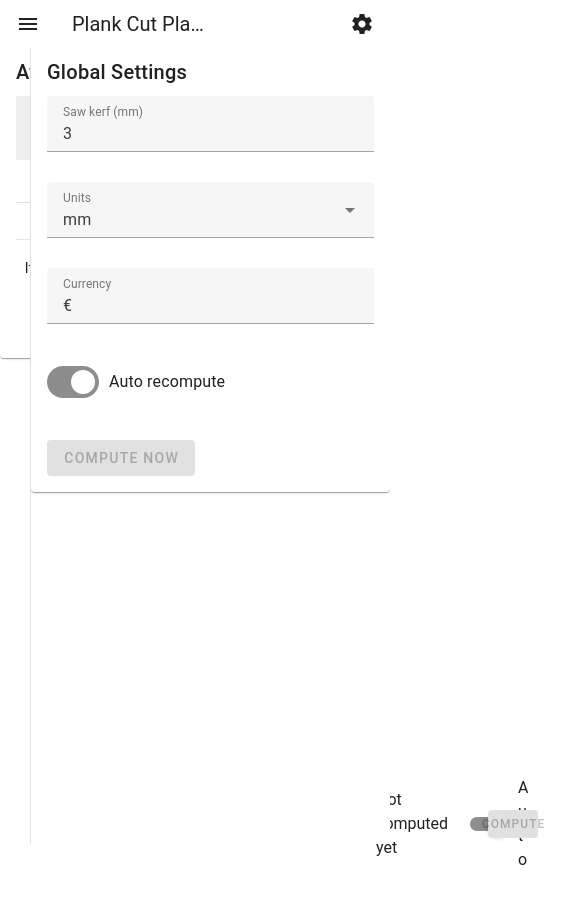
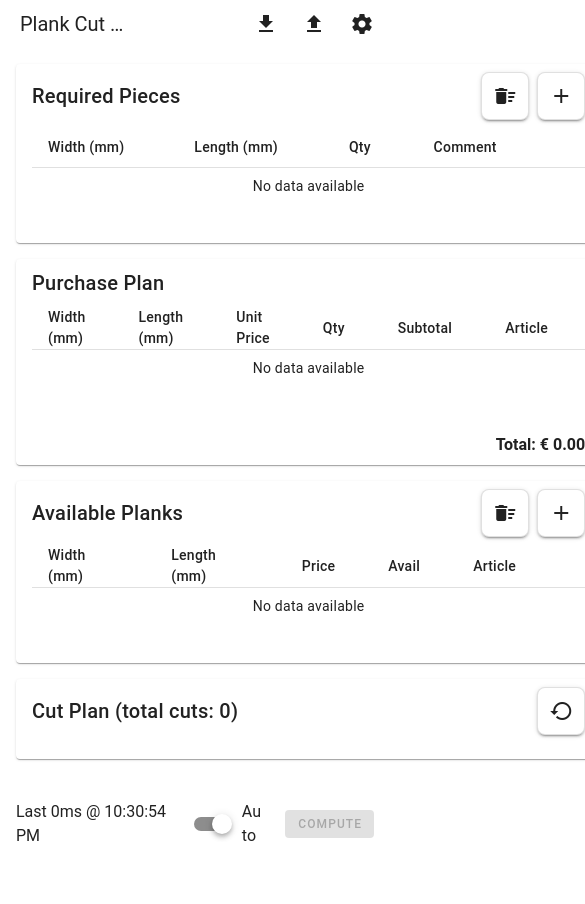
Before and after one commit to vschroeter/plank-cut-planner, a Vue app: page / in a window 390 px wide. Shown: the top 904 px of the page, 585 px wide, since content can reach past the window. After the commit the page ends 844 px from the top, so only its background shows below. Built offline with nearby package versions, Linux system fonts and the light colour scheme; a small style sheet from the web is missing.

Commit message:
Enhanced UI components with improved layouts and added functionality for clearing all items in Available Planks and Required Pieces tables. Implemented import/export features for planner data and refined the overall structure for better responsiveness.

```diff
--- a/src/components/AvailablePlanksTable.vue
+++ b/src/components/AvailablePlanksTable.vue
@@ -1,31 +1,33 @@
 <template>
-  <v-card>
-    <v-card-title>Available Planks</v-card-title>
+  <v-card class="fill-card">
+    <v-card-title class="d-flex align-center">
+      <span>Available Planks</span>
+      <v-spacer />
+      <v-btn
+        border
+        class="mx-2"
+        icon="mdi-delete-sweep"
+        rounded="lg"
+        :title="'Clear All Planks'"
+        @click="confirmClear = true"
+      />
+      <v-btn
+        border
+        icon="mdi-plus"
+        rounded="lg"
+        :title="'Add Plank'"
+        @click="add"
+      />
+    </v-card-title>
     <v-card-text>
       <v-data-table
         density="compact"
         :headers="headers"
+        hide-default-footer
         item-key="key"
         :items="rows"
+        :items-per-page="-1"
       >
-        <template #top>
-          <v-toolbar flat>
-            <v-toolbar-title>
-              <v-icon color="medium-emphasis" icon="mdi-wood-plank" size="x-small" start />
-              Available planks
-            </v-toolbar-title>
-            <v-spacer />
-            <v-btn
-              border
-              class="me-2"
-              prepend-icon="mdi-plus"
-              rounded="lg"
-              text="Add Plank"
-              @click="add"
-            />
-          </v-toolbar>
-        </template>
-
         <template #item.actions="{ item }">
           <div class="d-flex ga-2 justify-end">
             <v-icon color="medium-emphasis" icon="mdi-pencil" size="small" @click="edit(item)" />
@@ -92,6 +94,16 @@
       </v-card-actions>
     </v-card>
   </v-dialog>
+
+  <v-dialog v-model="confirmClear" max-width="520">
+    <v-card subtitle="This action cannot be undone." title="Clear all available planks?">
+      <v-card-actions class="bg-surface-light">
+        <v-btn text="Cancel" variant="plain" @click="confirmClear = false" />
+        <v-spacer />
+        <v-btn color="error" text="Delete All" @click="doClearAll" />
+      </v-card-actions>
+    </v-card>
+  </v-dialog>
 </template>
 
 <script lang="ts" setup>
@@ -104,11 +116,11 @@
   const ui = useUiStore()
 
   const headers = [
-    { title: 'Article', key: 'articleNr' },
     { title: 'Width (mm)', key: 'widthMm' },
     { title: 'Length (mm)', key: 'lengthMm' },
     { title: 'Price', key: 'pricePerPiece' },
     { title: 'Avail', key: 'availablePieces' },
+    { title: 'Article', key: 'articleNr' },
     { title: '', key: 'actions', sortable: false },
   ]
 
@@ -122,6 +134,7 @@
   const dialog = ref(false)
   const isEditing = ref(false)
   const editIndex = ref<number | null>(null)
+  const confirmClear = ref(false)
 
   const form = reactive({
     widthMm: 100 as number,
@@ -196,4 +209,21 @@
   function removeByIndex (index: number): void {
     store.removePlank(index)
   }
+
+  function doClearAll (): void {
+    store.clearAvailablePlanks()
+    confirmClear.value = false
+  }
 </script>
+
+<style scoped>
+.fill-card {
+  height: 100%;
+  display: flex;
+  flex-direction: column;
+}
+.fill-card :deep(.v-card-text) {
+  flex: 1;
+  overflow: auto;
+}
+</style>
--- a/src/components/CutPlanView.vue
+++ b/src/components/CutPlanView.vue
@@ -1,11 +1,21 @@
 <template>
   <v-card>
-    <v-card-title>Cut Plan (total cuts: {{ store.totalCuts }})</v-card-title>
+    <v-card-title class="d-flex align-center">
+      <span>Cut Plan (total cuts: {{ store.totalCuts }})</span>
+      <v-spacer />
+      <v-btn
+        border
+        icon="mdi-restore"
+        rounded="lg"
+        :title="'Reset marked pieces'"
+        @click="store.resetAllDone()"
+      />
+    </v-card-title>
     <v-card-text ref="refCardContent">
 
       <v-row v-for="plank, idx in planks" :key="idx">
         <v-col>
-          <PlankVisualization :max-plank-length="maxPlankLength" :plank="plank" :width-reference="widthReference" />
+          <PlankVisualization :max-plank-length="maxPlankLength" :plank="plank" :plank-idx="idx" :width-reference="widthReference" />
         </v-col>
       </v-row>
 
--- a/src/components/PlankVisualization.vue
+++ b/src/components/PlankVisualization.vue
@@ -1,31 +1,70 @@
 <template>
-  <div>
+  <div class="plank-wrapper">
     <!-- Plank div with width and height based on the scale -->
     <div class="plank-background" :style="{ width: `${props.plank.lengthMm * scale}px`, height: `${props.plank.widthMm * scale + 2}px` }">
 
       <!-- Child divs absolutely positioned at same vertical level -->
-      <div v-for="(piece, idx) in plank.pieces" :key="idx" class="plank-piece" :style="{ width: `${piece.lengthMm * scale}px`, height: `${piece.widthMm * scale}px`, left: `${piece.offsetMm * scale}px` }">
-        {{ piece.lengthMm }} {{ idx }}
+      <div
+        v-for="(piece, idx) in plank.pieces"
+        :key="idx"
+        class="plank-piece"
+        :class="{ done: isPieceDone(piece, idx) }"
+        role="button"
+        :style="{ width: `${piece.lengthMm * scale}px`, height: `${piece.widthMm * scale}px`, left: `${piece.offsetMm * scale}px` }"
+        tabindex="0"
+        @click="togglePiece(piece, idx)"
+        @keydown.enter.prevent="togglePiece(piece, idx)"
+        @keydown.space.prevent="togglePiece(piece, idx)"
+      >
+        <span class="piece-label">{{ piece.lengthMm }} x {{ piece.widthMm }}</span>
       </div>
 
     </div>
+
+    <!-- Axes/size markers -->
+    <div class="plank-length-label">{{ props.plank.lengthMm }}</div>
+    <div class="plank-width-label">{{ props.plank.widthMm }}</div>
   </div>
 </template>
 
 <script lang="ts" setup>
   import type { Plank } from '@/types/planner'
+  import { usePlannerStore } from '@/stores/planner'
 
   const props = defineProps<{
     plank: Plank
     maxPlankLength: number
     widthReference: number
+    plankIdx: number
   }>()
 
   const scale = computed(() => props.widthReference / props.maxPlankLength)
 
+  const store = usePlannerStore()
+
+  function pieceId (piece: any, idx: number): string {
+    const art = props.plank.availablePlank.articleNr ?? 'na'
+    return `${props.plankIdx}:${art}:${piece.widthMm}x${piece.lengthMm}:${idx}:${piece.offsetMm}`
+  }
+
+  function isPieceDone (piece: any, idx: number): boolean {
+    return !!store.donePieces[pieceId(piece, idx)]
+  }
+
+  function togglePiece (piece: any, idx: number): void {
+    const id = pieceId(piece, idx)
+    store.markPieceDone(id, !store.donePieces[id])
+  }
+
 </script>
 
 <style scoped>
+  .plank-wrapper {
+    position: relative;
+    display: inline-block;
+    padding-left: 16px;
+  }
+
   .plank-background {
     background-color: #EEE;
     border: 1px solid #999;
@@ -33,10 +72,61 @@
   }
 
   .plank-piece {
-    background-color: #858585;
+    background-color: #bdbdbd;
     border: 0px solid #999;
     border-radius: 4px;
     position: absolute;
     top: 0;
+    display: flex;
+    align-items: center;
+    justify-content: center;
+    color: #1f1f1f;
+    cursor: pointer;
+    transition: background-color 120ms ease-in-out, transform 80ms ease-in-out;
+  }
+
+  .plank-piece:hover {
+    background-color: #a7a7a7;
+  }
+
+  .plank-piece.done {
+    background-color: #c8f7c5; /* pastel green */
+  }
+
+  .piece-label {
+    font-size: 12px;
+    text-align: center;
+    padding: 2px 4px;
+    user-select: none;
+    pointer-events: none;
+  }
+
+  /* White measurement markers */
+  .plank-length-label {
+    position: absolute;
+    left: 0;
+    right: 0;
+    bottom: -16px;
+    text-align: center;
+    font-size: 10px;
+    color: #fff;
+    text-shadow: 0 1px 2px rgba(0,0,0,0.6);
+    user-select: none;
+  }
+
+  .plank-width-label {
+    position: absolute;
+    top: 0;
+    bottom: 0;
+    left: 0px;
+    display: flex;
+    align-items: center;
+    justify-content: center;
+    writing-mode: vertical-rl;
+    transform: rotate(180deg);
+    font-size: 10px;
+    color: #fff;
+    text-shadow: 0 1px 2px rgba(0,0,0,0.6);
+    user-select: none;
   }
 </style>
--- a/src/components/PurchasePlanTable.vue
+++ b/src/components/PurchasePlanTable.vue
@@ -1,7 +1,16 @@
 <template>
-  <v-card>
+  <v-card class="fill-card">
     <v-card-title>Purchase Plan</v-card-title>
-    <v-data-table :items="rows" :headers="headers" item-key="articleNr" density="compact" />
+    <v-card-text>
+      <v-data-table
+        :items="rows"
+        :headers="headers"
+        item-key="articleNr"
+        density="compact"
+        hide-default-footer
+        :items-per-page="-1"
+      />
+    </v-card-text>
     <div class="text-right px-4 py-2">
       <strong>Total: {{ formatCurrency(total, store.settings.currency) }}</strong>
     </div>
@@ -14,12 +23,12 @@ import { computed } from 'vue'
 import { formatCurrency } from '@/lib/format'
 const store = usePlannerStore()
 const headers = [
-  { title: 'Article', key: 'articleNr' },
   { title: 'Width (mm)', key: 'widthMm' },
   { title: 'Length (mm)', key: 'lengthMm' },
   { title: 'Unit Price', key: 'unitPriceFmt' },
   { title: 'Qty', key: 'quantity' },
   { title: 'Subtotal', key: 'subtotalFmt' },
+  { title: 'Article', key: 'articleNr' },
 ]
 
 const rows = computed(() => store.purchasePlan.map(item => {
@@ -39,3 +48,15 @@ const rows = computed(() => store.purchasePlan.map(item => {
 const total = computed(() => store.purchasePlan.reduce((s, item) => s + item.quantity * item.plank.availablePlank.pricePerPiece, 0))
 defineExpose({ formatCurrency })
 </script>
+
+<style scoped>
+.fill-card {
+  height: 100%;
+  display: flex;
+  flex-direction: column;
+}
+.fill-card :deep(.v-card-text) {
+  flex: 1;
+  overflow: auto;
+}
+</style>
--- a/src/components/RequiredPiecesTable.vue
+++ b/src/components/RequiredPiecesTable.vue
@@ -1,25 +1,33 @@
 <template>
-  <v-card>
-    <v-card-title>Required Pieces</v-card-title>
+  <v-card class="fill-card">
+    <v-card-title class="d-flex align-center">
+      <span>Required Pieces</span>
+      <v-spacer />
+      <v-btn
+        border
+        class="mx-2"
+        icon="mdi-delete-sweep"
+        rounded="lg"
+        :title="'Clear All Pieces'"
+        @click="confirmClear = true"
+      />
+      <v-btn
+        border
+        icon="mdi-plus"
+        rounded="lg"
+        :title="'Add Piece'"
+        @click="add"
+      />
+    </v-card-title>
     <v-card-text>
-      <v-data-table density="compact" :headers="headers" item-key="key" :items="rows">
-        <template #top>
-          <v-toolbar flat>
-            <v-toolbar-title>
-              <v-icon color="medium-emphasis" icon="mdi-shape-rectangle-plus" size="x-small" start />
-              Required pieces
-            </v-toolbar-title>
-            <v-spacer />
-            <v-btn
-              border
-              class="me-2"
-              prepend-icon="mdi-plus"
-              rounded="lg"
-              text="Add Piece"
-              @click="add"
-            />
-          </v-toolbar>
-        </template>
+      <v-data-table
+        density="compact"
+        :headers="headers"
+        hide-default-footer
+        item-key="key"
+        :items="rows"
+        :items-per-page="-1"
+      >
         <template #item.actions="{ item }">
           <div class="d-flex ga-2 justify-end">
             <v-icon color="medium-emphasis" icon="mdi-pencil" size="small" @click="edit(item)" />
@@ -74,6 +82,16 @@
       </v-card-actions>
     </v-card>
   </v-dialog>
+
+  <v-dialog v-model="confirmClear" max-width="520">
+    <v-card subtitle="This action cannot be undone." title="Clear all required pieces?">
+      <v-card-actions class="bg-surface-light">
+        <v-btn text="Cancel" variant="plain" @click="confirmClear = false" />
+        <v-spacer />
+        <v-btn color="error" text="Delete All" @click="doClearAll" />
+      </v-card-actions>
+    </v-card>
+  </v-dialog>
 </template>
 
 <script lang="ts" setup>
@@ -102,6 +120,7 @@
   const dialog = ref(false)
   const isEditing = ref(false)
   const editIndex = ref<number | null>(null)
+  const confirmClear = ref(false)
 
   const form = reactive({
     widthMm: 100 as number,
@@ -165,4 +184,21 @@
   const widthErrors = computed(() => (form.widthMm > 0 ? [] : ['Must be > 0']))
   const lengthErrors = computed(() => (form.lengthMm > 0 ? [] : ['Must be > 0']))
   const qtyErrors = computed(() => (Number.isInteger(form.quantity) && form.quantity >= 1 ? [] : ['Integer ≥ 1']))
+
+  function doClearAll (): void {
+    store.clearRequiredPieces()
+    confirmClear.value = false
+  }
 </script>
+
+<style scoped>
+.fill-card {
+  height: 100%;
+  display: flex;
+  flex-direction: column;
+}
+.fill-card :deep(.v-card-text) {
+  flex: 1;
+  overflow: auto;
+}
+</style>
--- a/src/pages/index.vue
+++ b/src/pages/index.vue
@@ -1,31 +1,37 @@
 <template>
-  <v-container>
+  <v-container fluid>
     <v-app-bar density="compact" flat>
-      <v-btn icon="mdi-menu" @click="leftDrawerOpen = !leftDrawerOpen" />
       <v-toolbar-title>Plank Cut Planner</v-toolbar-title>
       <v-spacer />
-      <v-btn icon="mdi-cog" @click="rightDrawerOpen = !rightDrawerOpen" />
+      <v-btn icon="mdi-download" :title="'Export JSON'" @click="onExport" />
+      <v-btn icon="mdi-upload" :title="'Import JSON'" @click="triggerImport" />
+      <input
+        ref="importInput"
+        accept="application/json,.json"
+        style="display:none"
+        type="file"
+        @change="onImport"
+      >
+      <v-btn icon="mdi-cog" @click="settingsDialogOpen = true" />
     </v-app-bar>
-    <v-navigation-drawer v-model="rightDrawerOpen" location="right" :permanent="true" :width="rightDrawerWidth">
-      <GlobalSettingsCard />
-      <div class="resize-handle left" @mousedown="startResizeRight" />
-    </v-navigation-drawer>
-    <v-navigation-drawer v-model="leftDrawerOpen" location="left" :permanent="true" :width="leftDrawerWidth">
-      <AvailablePlanksTable />
-      <div class="resize-handle right" @mousedown="startResizeLeft" />
-    </v-navigation-drawer>
-    <!-- <v-row>
-      <v-col cols="12">
-        <div class="d-flex justify-space-between align-center">
-          <ComputeStatusBar />
-          <v-btn icon="mdi-cog" @click="drawer = !drawer" />
-        </div>
-      </v-col>
-    </v-row> -->
-    <v-row>
-      <v-col cols="12">
+
+    <!-- Settings Dialog -->
+    <v-dialog v-model="settingsDialogOpen" max-width="720">
+      <v-card>
+        <v-card-title>Settings</v-card-title>
+        <v-card-text>
+          <GlobalSettingsCard />
+        </v-card-text>
+        <v-card-actions>
+          <v-spacer />
+          <v-btn text="Close" @click="settingsDialogOpen = false" />
+        </v-card-actions>
+      </v-card>
+    </v-dialog>
+
+    <div class="planner-grid" :class="{ 'has-alerts': hasAlerts }">
+      <div v-if="hasAlerts" class="grid-full">
         <v-alert
-          v-if="store.computeErrors.length > 0"
           class="mb-4"
           density="comfortable"
           type="error"
@@ -37,27 +43,29 @@
             </ul>
           </div>
         </v-alert>
+      </div>
+
+      <div class="grid-left-top">
         <RequiredPiecesTable />
-      </v-col>
-      <!-- <v-col cols="12" md="6">
-        <RequiredPiecesTable />
-      </v-col> -->
-    </v-row>
-    <v-row>
-      <v-col cols="12">
+      </div>
+
+      <div class="grid-left-bottom">
         <PurchasePlanTable />
-      </v-col>
-    </v-row>
-    <v-row>
-      <v-col cols="12">
+      </div>
+
+      <div class="grid-center">
         <CutPlanView />
-      </v-col>
-    </v-row>
+      </div>
+
+      <div class="grid-right">
+        <AvailablePlanksTable />
+      </div>
+    </div>
   </v-container>
 </template>
 
 <script lang="ts" setup>
-  import { useLocalStorage } from '@vueuse/core'
+  import { computed, onMounted, ref } from 'vue'
   import AvailablePlanksTable from '@/components/AvailablePlanksTable.vue'
   import CutPlanView from '@/components/CutPlanView.vue'
   import GlobalSettingsCard from '@/components/GlobalSettingsCard.vue'
@@ -65,71 +73,132 @@
   import RequiredPiecesTable from '@/components/RequiredPiecesTable.vue'
   import { usePlannerStore } from '@/stores/planner'
   const store = usePlannerStore()
-  const leftDrawerOpen = useLocalStorage<boolean>('planner.leftDrawerOpen', true)
-  const rightDrawerOpen = useLocalStorage<boolean>('planner.rightDrawerOpen', true)
-  const leftDrawerWidth = useLocalStorage<number>('planner.leftDrawerWidth', 360)
-  const rightDrawerWidth = useLocalStorage<number>('planner.rightDrawerWidth', 360)
 
-  const MIN_WIDTH = 200
-  const MAX_WIDTH = 1000
+  const settingsDialogOpen = ref(false)
+  const hasAlerts = computed(() => store.computeErrors.length > 0)
 
-  function clamp (value: number, min: number, max: number): number {
-    return Math.min(max, Math.max(min, value))
+  // Import/Export handlers
+  const importInput = ref<HTMLInputElement | null>(null)
+  function onExport (): void {
+    const data = store.exportAll()
+    const blob = new Blob([JSON.stringify(data, null, 2)], { type: 'application/json' })
+    const url = URL.createObjectURL(blob)
+    const a = document.createElement('a')
+    a.href = url
+    a.download = 'plank-planner.json'
+    a.click()
+    URL.revokeObjectURL(url)
+  }
+  function triggerImport (): void {
+    importInput.value?.click()
+  }
+  async function onImport (e: Event): Promise<void> {
+    const input = e.target as HTMLInputElement
+    const file = input.files && input.files[0]
+    if (!file) return
+    try {
+      const text = await file.text()
+      const data = JSON.parse(text)
+      store.importAll(data)
+    } catch (error) {
+      console.error('Failed to import JSON', error)
+    } finally {
+      if (importInput.value) importInput.value.value = ''
+    }
   }
 
-  function startResizeLeft (e: MouseEvent): void {
-    e.preventDefault()
-    const startX = e.clientX
-    const startWidth = Number(leftDrawerWidth.value)
-    document.body.style.cursor = 'col-resize'
-    const onMove = (ev: MouseEvent): void => {
-      const delta = ev.clientX - startX
-      leftDrawerWidth.value = clamp(startWidth + delta, MIN_WIDTH, MAX_WIDTH)
-    }
-    const onUp = (): void => {
-      document.body.style.cursor = ''
-      window.removeEventListener('mousemove', onMove)
-      window.removeEventListener('mouseup', onUp)
-    }
-    window.addEventListener('mousemove', onMove)
-    window.addEventListener('mouseup', onUp)
-  }
-
-  function startResizeRight (e: MouseEvent): void {
-    e.preventDefault()
-    const startX = e.clientX
-    const startWidth = Number(rightDrawerWidth.value)
-    document.body.style.cursor = 'col-resize'
-    const onMove = (ev: MouseEvent): void => {
-      const delta = startX - ev.clientX
-      rightDrawerWidth.value = clamp(startWidth + delta, MIN_WIDTH, MAX_WIDTH)
-    }
-    const onUp = (): void => {
-      document.body.style.cursor = ''
-      window.removeEventListener('mousemove', onMove)
-      window.removeEventListener('mouseup', onUp)
-    }
-    window.addEventListener('mousemove', onMove)
-    window.addEventListener('mouseup', onUp)
-  }
+  // Recompute on page load
+  onMounted(() => {
+    store.computePlans()
+  })
 </script>
 
 <style scoped>
-.resize-handle {
-  position: absolute;
-  top: 0;
-  bottom: 0;
-  width: 6px;
-  cursor: col-resize;
-  opacity: 0.2;
+/* Responsive CSS grid layout */
+.planner-grid {
+  display: grid;
+  gap: 16px;
+  height: calc(100dvh - 126px);
 }
-.resize-handle.left {
-  left: 0;
+
+/* Small: stack all */
+@media (max-width: 959px) {
+  .planner-grid {
+    grid-template-columns: 1fr;
+    grid-template-rows: auto auto auto auto;
+    grid-template-areas:
+      'leftTop'
+      'leftBottom'
+      'right'
+      'center';
+  }
+  .grid-full { grid-area: full; }
+  .grid-left-top { grid-area: leftTop; }
+  .grid-left-bottom { grid-area: leftBottom; }
+  .grid-right { grid-area: right; }
+  .grid-center { grid-area: center; }
+
+  .planner-grid.has-alerts {
+    grid-template-rows: auto auto auto auto auto;
+    grid-template-areas:
+      'full'
+      'leftTop'
+      'leftBottom'
+      'right'
+      'center';
+  }
 }
-.resize-handle.right {
-  right: 0;
+
+/* Medium: two columns, tables top, cut plan full width below */
+@media (min-width: 960px) and (max-width: 1279px) {
+  .planner-grid {
+    grid-template-columns: 1fr 1fr;
+    grid-template-rows: minmax(0, 1fr) minmax(0, 1fr) auto;
+    grid-template-areas:
+      'leftTop right'
+      'leftBottom right'
+      'center center';
+  }
+  .grid-full { grid-area: full; }
+  .grid-left-top { grid-area: leftTop; min-height: 0; }
+  .grid-left-bottom { grid-area: leftBottom; min-height: 0; }
+  .grid-right { grid-area: right; min-height: 0; }
+  .grid-center { grid-area: center; }
+
+  .planner-grid.has-alerts {
+    grid-template-columns: 1fr 1fr;
+    grid-template-rows: auto minmax(0, 1fr) minmax(0, 1fr) auto;
+    grid-template-areas:
+      'full full'
+      'leftTop right'
+      'leftBottom right'
+      'center center';
+  }
 }
-.resize-handle:hover {
-  background-color: currentColor;
+
+/* Large: three columns, center is cut plan spanning both rows */
+@media (min-width: 1280px) {
+  .planner-grid {
+    grid-template-columns: 1fr 1.2fr 1fr;
+    grid-template-rows: minmax(0, 1fr) minmax(0, 1fr);
+    grid-template-areas:
+      'leftTop center right'
+      'leftBottom center right';
+    align-items: stretch;
+  }
+  .grid-full { grid-area: full; }
+  .grid-left-top { grid-area: leftTop; min-height: 0; overflow: auto; }
+  .grid-left-bottom { grid-area: leftBottom; min-height: 0; overflow: auto; }
+  .grid-right { grid-area: right; min-height: 0; overflow: auto; }
+  .grid-center { grid-area: center; min-height: 0; overflow: auto; }
+
+  .planner-grid.has-alerts {
+    grid-template-columns: 1fr 1.2fr 1fr;
+    grid-template-rows: auto minmax(0, 1fr) minmax(0, 1fr);
+    grid-template-areas:
+      'full full full'
+      'leftTop center right'
+      'leftBottom center right';
+  }
 }
 </style>
--- a/src/stores/planner.ts
+++ b/src/stores/planner.ts
@@ -1,7 +1,7 @@
 import type { GlobalSettings, PieceIdentity, PurchasePlanItem, RequiredPieceInput } from '@/types/planner'
 import { useLocalStorage } from '@vueuse/core'
 import { defineStore } from 'pinia'
-import { computed, ref } from 'vue'
+import { computed, ref, toRaw } from 'vue'
 import { sortPlanks } from '@/lib/sorting'
 import { computeOptimalPlan } from '@/services/optimizer'
 import { AvailablePlank as AvailablePlankClass, Plank, PlankStorage } from '@/types/planner'
@@ -150,7 +150,12 @@ export const usePlannerStore = defineStore('planner', () => {
     settings.value.currency = symbol
   }
   function toggleAutoRecompute (value?: boolean): void {
-    autoRecompute.value = value ?? !autoRecompute.value
+    const next = value ?? !autoRecompute.value
+    autoRecompute.value = next
+    if (next) {
+      // Trigger a recomputation immediately when auto is enabled
+      computePlans()
+    }
   }
 
   function markPieceDone (id: PieceIdentity, done: boolean): void {
@@ -159,6 +164,64 @@ export const usePlannerStore = defineStore('planner', () => {
 
   function resetAllDone (): void {
     donePieces.value = {}
+  }
+
+  // Clear helpers
+  function clearAvailablePlanks (): void {
+    availablePlanks.value = []
+    maybeRecompute()
+  }
+
+  function clearRequiredPieces (): void {
+    requiredPieces.value = []
+    maybeRecompute()
+  }
+
+  // Import/Export
+  type ExportData = {
+    version: 1
+    availablePlanks: typeof availablePlanks.value
+    requiredPieces: typeof requiredPieces.value
+    settings: typeof settings.value
+    donePieces: typeof donePieces.value
+    autoRecompute: boolean
+  }
+
+  function exportAll (): ExportData {
+    return {
+      version: 1,
+      availablePlanks: toRaw(availablePlanks.value),
+      requiredPieces: toRaw(requiredPieces.value),
+      settings: toRaw(settings.value),
+      donePieces: toRaw(donePieces.value),
+      autoRecompute: !!autoRecompute.value,
+    }
+  }
+
+  function importAll (data: unknown): void {
+    try {
+      const d = data as Partial<ExportData>
+      if (!d || typeof d !== 'object') {
+        return
+      }
+      if (d.availablePlanks && Array.isArray(d.availablePlanks)) {
+        availablePlanks.value = d.availablePlanks as any
+      }
+      if (d.requiredPieces && Array.isArray(d.requiredPieces)) {
+        requiredPieces.value = d.requiredPieces as any
+      }
+      if (d.settings && typeof d.settings === 'object') {
+        settings.value = { ...settings.value, ...d.settings }
+      }
+      if (d.donePieces && typeof d.donePieces === 'object') {
+        donePieces.value = d.donePieces as any
+      }
+      if (typeof d.autoRecompute === 'boolean') {
+        autoRecompute.value = d.autoRecompute
+      }
+    } finally {
+      maybeRecompute()
+    }
   }
 
   return {
@@ -192,5 +255,9 @@ export const usePlannerStore = defineStore('planner', () => {
     toggleAutoRecompute,
     markPieceDone,
     resetAllDone,
+    clearAvailablePlanks,
+    clearRequiredPieces,
+    exportAll,
+    importAll,
   }
 })
```
